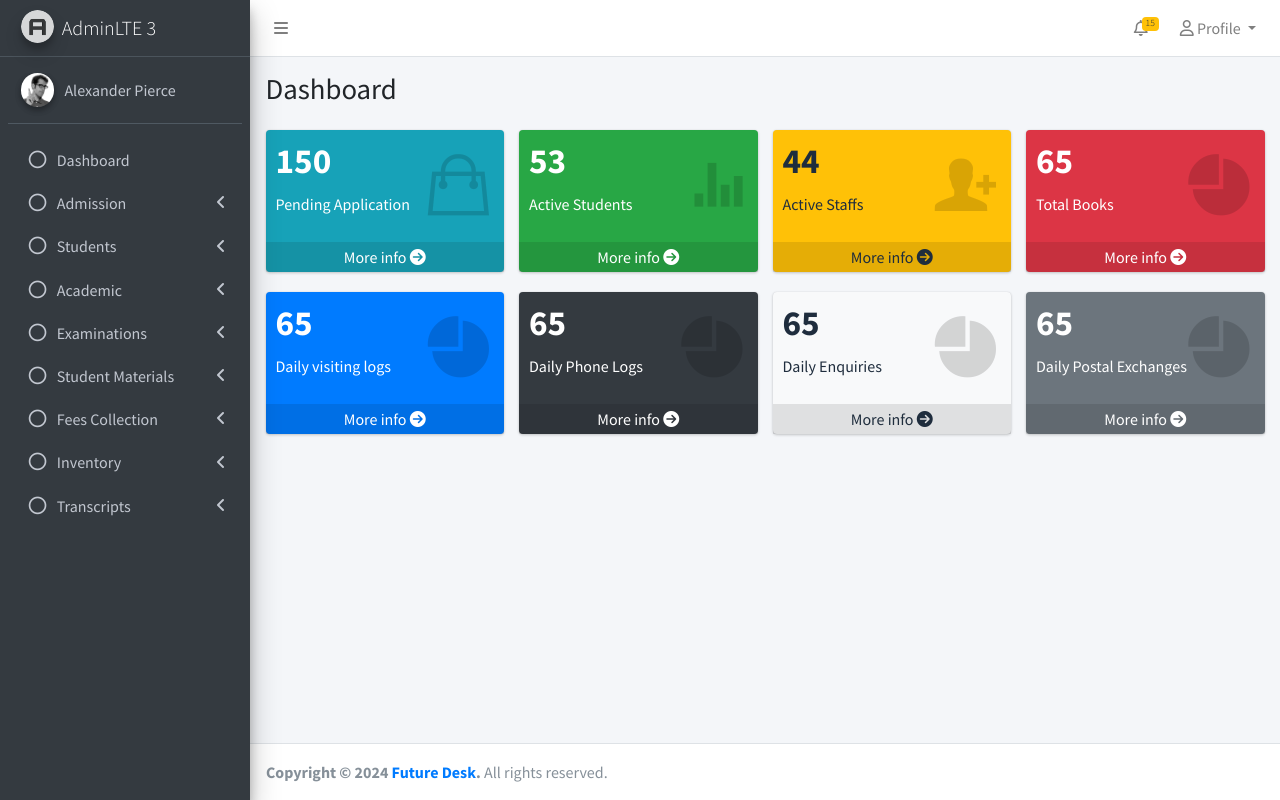
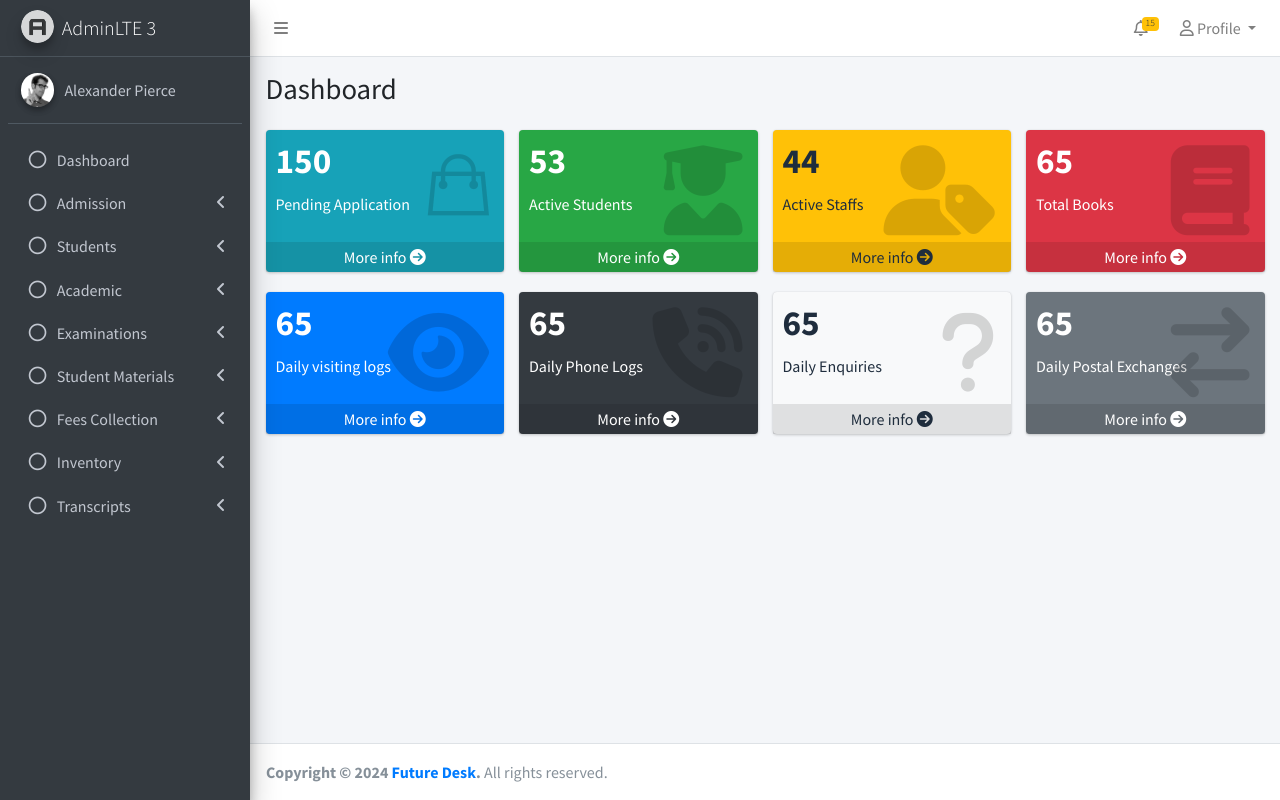
Before and after one commit to Ihthi17/jduy_college, a PHP site: page / in a window 1280 px wide. Run offline with PHP 8.4, Linux system fonts and the light colour scheme; some libraries are stand-ins or nearby versions.

Commit message:
icon add

```diff
--- a/index.php
+++ b/index.php
@@ -57,7 +57,7 @@ include 'includes/sidebar.php';
                 <p>Active Students</p>
               </div>
               <div class="icon">
-                <i class="ion ion-stats-bars"></i>
+               <i class="fa-solid fa-user-graduate"></i>
               </div>
               <a href="#" class="small-box-footer">More info <i class="fas fa-arrow-circle-right"></i></a>
             </div>
@@ -72,7 +72,7 @@ include 'includes/sidebar.php';
                 <p>Active Staffs</p>
               </div>
               <div class="icon">
-                <i class="ion ion-person-add"></i>
+               <i class="fa-solid fa-user-tag"></i>
               </div>
               <a href="#" class="small-box-footer">More info <i class="fas fa-arrow-circle-right"></i></a>
             </div>
@@ -87,7 +87,7 @@ include 'includes/sidebar.php';
                 <p>Total Books</p>
               </div>
               <div class="icon">
-                <i class="ion ion-pie-graph"></i>
+               <i class="fa-solid fa-book"></i>
               </div>
               <a href="#" class="small-box-footer">More info <i class="fas fa-arrow-circle-right"></i></a>
             </div>
@@ -103,7 +103,7 @@ include 'includes/sidebar.php';
                 <p>Daily visiting logs</p>
               </div>
               <div class="icon">
-                <i class="ion ion-pie-graph"></i>
+               <i class="fa-solid fa-eye"></i>
               </div>
               <a href="#" class="small-box-footer">More info <i class="fas fa-arrow-circle-right"></i></a>
             </div>
@@ -119,7 +119,7 @@ include 'includes/sidebar.php';
                 <p>Daily Phone Logs</p>
               </div>
               <div class="icon">
-                <i class="ion ion-pie-graph"></i>
+               <i class="fa-solid fa-phone-volume"></i>
               </div>
               <a href="#" class="small-box-footer">More info <i class="fas fa-arrow-circle-right"></i></a>
             </div>
@@ -135,7 +135,7 @@ include 'includes/sidebar.php';
                 <p> Daily Enquiries</p>
               </div>
               <div class="icon">
-                <i class="ion ion-pie-graph"></i>
+                <i class="fa-solid fa-question"></i>
               </div>
               <a href="#" class="small-box-footer">More info <i class="fas fa-arrow-circle-right"></i></a>
             </div>
@@ -151,7 +151,7 @@ include 'includes/sidebar.php';
                 <p>Daily Postal Exchanges</p>
               </div>
               <div class="icon">
-                <i class="ion ion-pie-graph"></i>
+               <i class="fa-solid fa-arrow-right-arrow-left"></i>
               </div>
               <a href="#" class="small-box-footer">More info <i class="fas fa-arrow-circle-right"></i></a>
             </div>
```
